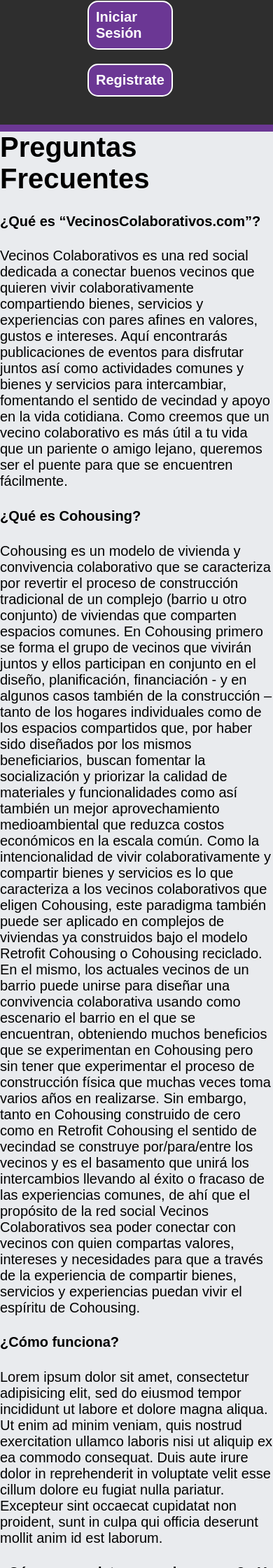
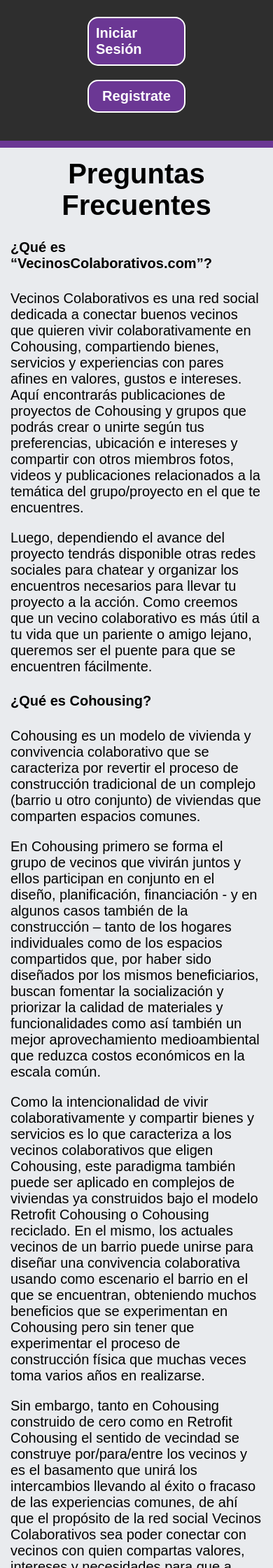
Before and after one commit to pablodlegaspi/proyecto-integrador-frp, a PHP site: page /_faq.html in a window 390 px wide. Shown: the part 284-2524 px from the top of the page at 70% size. Run offline with PHP 8.4, Linux system fonts and the light colour scheme.

Commit message:
hice cambios en textos de docs, cambié texto en home, cambié css en faq pero no veo cambios en el footer, agregué media queries

```diff
--- a/_faq.html
+++ b/_faq.html
@@ -17,14 +17,16 @@
           </div>
         </section>
       </header>
-    <div class="main">
-      <h1>Preguntas Frecuentes</h1>
+    <div class="main-text">
+      <h1 align= center>Preguntas Frecuentes</h1>
       <h4>¿Qué es “VecinosColaborativos.com”?</h4>
-      <p>Vecinos Colaborativos es una red social dedicada a conectar buenos vecinos que quieren vivir colaborativamente compartiendo bienes, servicios y experiencias con pares afines en valores, gustos e intereses. Aquí encontrarás publicaciones de eventos para disfrutar juntos así como actividades comunes y bienes y servicios para intercambiar, fomentando el sentido de vecindad y apoyo en la vida cotidiana. Como creemos que un vecino colaborativo es más útil a tu vida que un pariente o amigo lejano, queremos ser el puente para que se encuentren fácilmente.</p>
+      <p>Vecinos Colaborativos es una red social dedicada a conectar buenos vecinos que quieren vivir colaborativamente en Cohousing, compartiendo bienes, servicios y experiencias con pares afines en valores, gustos e intereses. Aquí encontrarás publicaciones de proyectos de Cohousing y grupos que podrás crear o unirte según tus preferencias, ubicación e intereses y compartir con otros miembros fotos, videos y publicaciones relacionados a la temática del grupo/proyecto en el que te encuentres.</p>
+      <p>Luego, dependiendo el avance del proyecto tendrás disponible otras redes sociales para chatear y organizar los encuentros necesarios para llevar tu proyecto a la acción. Como creemos que un vecino colaborativo es más útil a tu vida que un pariente o amigo lejano, queremos ser el puente para que se encuentren fácilmente.</p>
       <h4>¿Qué es Cohousing?</h4>
       <p>Cohousing es un modelo de vivienda y convivencia colaborativo que se caracteriza por revertir el proceso de construcción tradicional de un complejo (barrio u otro conjunto) de viviendas que comparten espacios comunes.
-      En Cohousing primero se forma el grupo de vecinos que vivirán juntos y ellos participan en conjunto en el diseño, planificación, financiación - y en algunos casos también de la construcción – tanto de los hogares individuales como de los espacios compartidos que, por haber sido diseñados por los mismos beneficiarios, buscan fomentar la socialización y priorizar la calidad de materiales y funcionalidades como así también un mejor aprovechamiento medioambiental que reduzca costos económicos en la escala común.
-      Como la intencionalidad de vivir colaborativamente y compartir bienes y servicios es lo que caracteriza a los vecinos colaborativos que eligen Cohousing, este paradigma también puede ser aplicado en complejos de viviendas ya construidos bajo el modelo Retrofit Cohousing o Cohousing reciclado. En el mismo, los actuales vecinos de un barrio puede unirse para diseñar una convivencia colaborativa usando como escenario el barrio en el que se encuentran, obteniendo muchos beneficios que se experimentan en Cohousing pero sin tener que experimentar el proceso de construcción física que muchas veces toma varios años en realizarse. Sin embargo, tanto en Cohousing construido de cero como en Retrofit Cohousing el sentido de vecindad se construye por/para/entre los vecinos y es el basamento que unirá los intercambios llevando al éxito o fracaso de las experiencias comunes, de ahí que el propósito de la red social Vecinos Colaborativos sea poder conectar con vecinos con quien compartas valores, intereses y necesidades para que a través de la experiencia de compartir bienes, servicios y experiencias puedan vivir el espíritu de Cohousing.
+      <p>En Cohousing primero se forma el grupo de vecinos que vivirán juntos y ellos participan en conjunto en el diseño, planificación, financiación - y en algunos casos también de la construcción – tanto de los hogares individuales como de los espacios compartidos que, por haber sido diseñados por los mismos beneficiarios, buscan fomentar la socialización y priorizar la calidad de materiales y funcionalidades como así también un mejor aprovechamiento medioambiental que reduzca costos económicos en la escala común.</p>
+      <p>Como la intencionalidad de vivir colaborativamente y compartir bienes y servicios es lo que caracteriza a los vecinos colaborativos que eligen Cohousing, este paradigma también puede ser aplicado en complejos de viviendas ya construidos bajo el modelo Retrofit Cohousing o Cohousing reciclado. En el mismo, los actuales vecinos de un barrio puede unirse para diseñar una convivencia colaborativa usando como escenario el barrio en el que se encuentran, obteniendo muchos beneficios que se experimentan en Cohousing pero sin tener que experimentar el proceso de construcción física que muchas veces toma varios años en realizarse.</p>
+      <p>Sin embargo, tanto en Cohousing construido de cero como en Retrofit Cohousing el sentido de vecindad se construye por/para/entre los vecinos y es el basamento que unirá los intercambios llevando al éxito o fracaso de las experiencias comunes, de ahí que el propósito de la red social Vecinos Colaborativos sea poder conectar con vecinos con quien compartas valores, intereses y necesidades para que a través de la experiencia de compartir bienes, servicios y experiencias puedan vivir el espíritu de Cohousing.
       </p>
       <h4>¿Cómo funciona?</h4>
       <p>Lorem ipsum dolor sit amet, consectetur adipisicing elit, sed do eiusmod tempor incididunt ut labore et dolore magna aliqua. Ut enim ad minim veniam, quis nostrud exercitation ullamco laboris nisi ut aliquip ex ea commodo consequat. Duis aute irure dolor in reprehenderit in voluptate velit esse cillum dolore eu fugiat nulla pariatur. Excepteur sint occaecat cupidatat non proident, sunt in culpa qui officia deserunt mollit anim id est laborum.</p>
--- a/css/_faq.css
+++ b/css/_faq.css
@@ -48,3 +48,72 @@
   border-radius: 15px;
   background-color: rgb(107, 55, 148);
   cursor: pointer;
+}
+
+.main-text{
+  justify-content: center;
+  margin-top: 15px;
+  margin-left: 15px;
+  margin-right: 15px;
+}
+
+.footer{
+  display: flex;
+  background-color: rgb(107, 55, 148);
+  align-items: stretch;
+  justify-content: center;
+  margin-top: 20px;
+  padding: 40px;
+}
+
+.footer a {
+  text-decoration: none;
+  color: white;
+  font-weight: bold;
+  margin-right: 25px;
+}
+
+
+@media (max-width: 1024px) {
+
+  .header-home {
+    flex-direction: column;
+    flex-wrap: wrap;
+    justify-content: space-around;
+    align-items: center;
+  }
+
+  a.logo-home {
+    padding-left: 0;
+    padding-bottom: 20px;
+  }
+
+  .login-register {
+    padding-right: 0;
+    flex-direction: column;
+    justify-content: space-around;
+  }
+
+  .login-register a {
+    margin-bottom: 20px;
+  }
+
+}
+
+@media (max-width: 592px) {
+
+  .footer {
+    flex-direction: column;
+    justify-content: space-between;
+    align-items: center;
+    margin-top: 20px;
+    padding: 30px;
+  }
+
+  .footer a {
+    text-decoration: none;
+    color: white;
+    font-weight: bold;
+    padding: 10px;
+  }
+}
--- a/home.html
+++ b/home.html
@@ -18,8 +18,10 @@
       <div class="main-l-r">
         <div class="main-left">
           <h1>Vecinos Colaborativos</h1>
-          <p>Lorem ipsum dolor sit amet, consectetur adipisicing elit, sed do eiusmod tempor incididunt ut labore et dolore magna aliqua. Ut enim ad minim veniam, quis nostrud exercitation ullamco laboris nisi ut aliquip ex ea commodo consequat. Duis aute irure dolor in reprehenderit in voluptate velit esse cillum dolore eu fugiat nulla pariatur.</p>
-          <p>Lorem ipsum dolor sit amet, consectetur adipisicing elit, sed do eiusmod tempor incididunt ut labore et dolore magna aliqua. Ut enim ad minim veniam, quis nostrud exercitation ullamco laboris nisi ut aliquip ex ea commodo consequat. Duis aute irure dolor in reprehenderit in voluptate velit esse cillum dolore eu fugiat nulla pariatur.</p>
+          <h3 align= center>Cambiemos el mundo, un vecino colaborativo a la vez.</h3>
+          <p>Vecinos Colaborativos es una red social dedicada a conectar buenos vecinos que quieren vivir colaborativamente y compartir bienes, servicios y experiencias con pares afines en valores, gustos e intereses. Aquí encontrarás publicaciones de proyectos de Cohousing y grupos que podrás crear o unirte según tus preferencias, ubicación e intereses y compartir material con otros miembros, antes de llevarlo a la acción.</p>
+          <p>Un vecino colaborativo es más útil a tu vida que un pariente o amigo lejano.</p>
+          <p align=center><i>¡Encuentra tus nuevos vecinos!</i></p>
         </div>
         <div class="main-right">
           <img src="docs/img-01.jpg" alt="cohousing-img">
```
Also changed, not shown: 2 other files.
